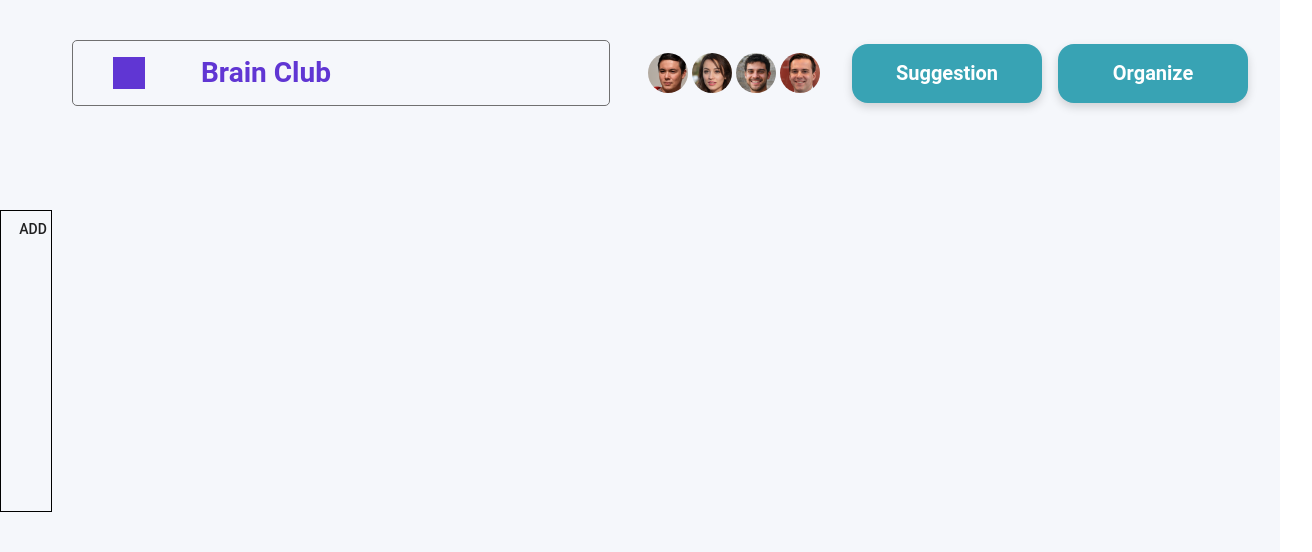
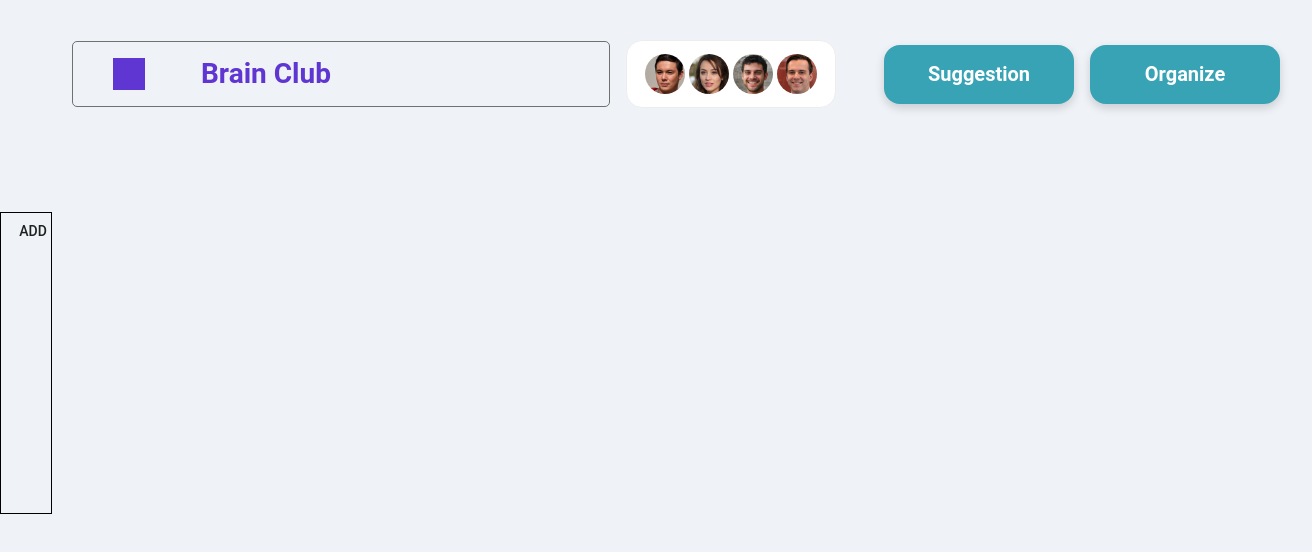
Before and after one commit to ThisisHubert/brainclub, a React (Create React App) app in the folder web/: page / in a window 1280 px wide. Shown: the top 552 px of the page, 1312 px wide, since content can reach past the window. Built offline with nearby package versions, Linux system fonts and the light colour scheme.

Commit message:
Apply design for action avatars

```diff
--- a/web/src/components/Header.tsx
+++ b/web/src/components/Header.tsx
@@ -1,4 +1,4 @@
-import { Avatar, Box, Typography } from '@material-ui/core'
+import { Avatar, Box, makeStyles, Typography } from '@material-ui/core'
 import { PostContext } from 'providers/PostProviders'
 import React, { ReactElement, useContext } from 'react'
 import image1 from 'assets/images/image1.jpeg'
@@ -12,8 +12,17 @@ interface StyleProps {
   backgroundColor: string
 }
 
+const useStyles = makeStyles({
+  avatar: {
+    padding: '13px 18px',
+    borderRadius: '16px',
+    border: 'solid 1px #ededed',
+  },
+})
+
 export function Header(): ReactElement {
   const { organizePosts } = useContext(PostContext)
+  const classes = useStyles()
   return (
     <Box
       pt={5}
@@ -23,6 +32,7 @@ export function Header(): ReactElement {
       flexDirection='row'
       justifyContent='space-between'
     >
+      <Box display='flex' flexDirection='row' alignItems='center'>
         <Box
           border='solid 1px #707070'
           borderRadius={5}
@@ -38,8 +48,14 @@ export function Header(): ReactElement {
             Brain Club
           </Typography>
         </Box>
-      <Box display='flex' flexDirection='row' alignItems='center'>
-        <Box display='flex' flexDirection='row' mr={2}>
+        <Box ml={2} />
+        <Box
+          display='flex'
+          flexDirection='row'
+          mr={2}
+          bgcolor='white'
+          className={classes.avatar}
+        >
           <Avatar src={image1} />
           <Box ml={0.5} />
           <Avatar src={image2} />
@@ -49,6 +65,9 @@ export function Header(): ReactElement {
           <Avatar src={image4} />
         </Box>
         <Box ml={2} />
+      </Box>
+      <Box display='flex' flexDirection='row' alignItems='center'>
+        <Box ml={2} />
         <Suggestions />
         <Box ml={2} />
         <ActionButton title={'Organize'} callback={() => organizePosts()} />
--- a/web/src/index.css
+++ b/web/src/index.css
@@ -13,6 +13,6 @@ code {
     monospace;
 }
 
-#root {
-  background-color: #f5f7fb;
+html {
+  background-color: #eff2f7;
 }
```
Lines whose indentation alone changed are shown as unchanged.
